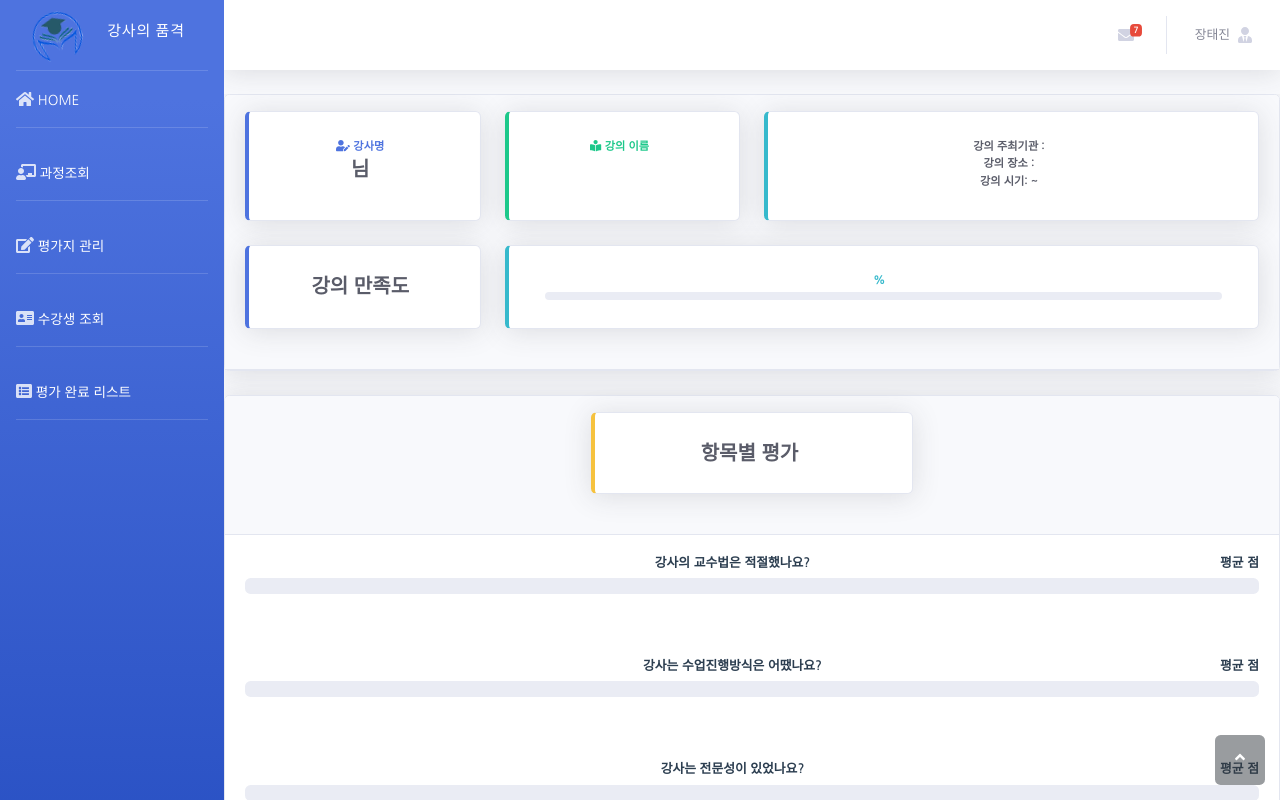
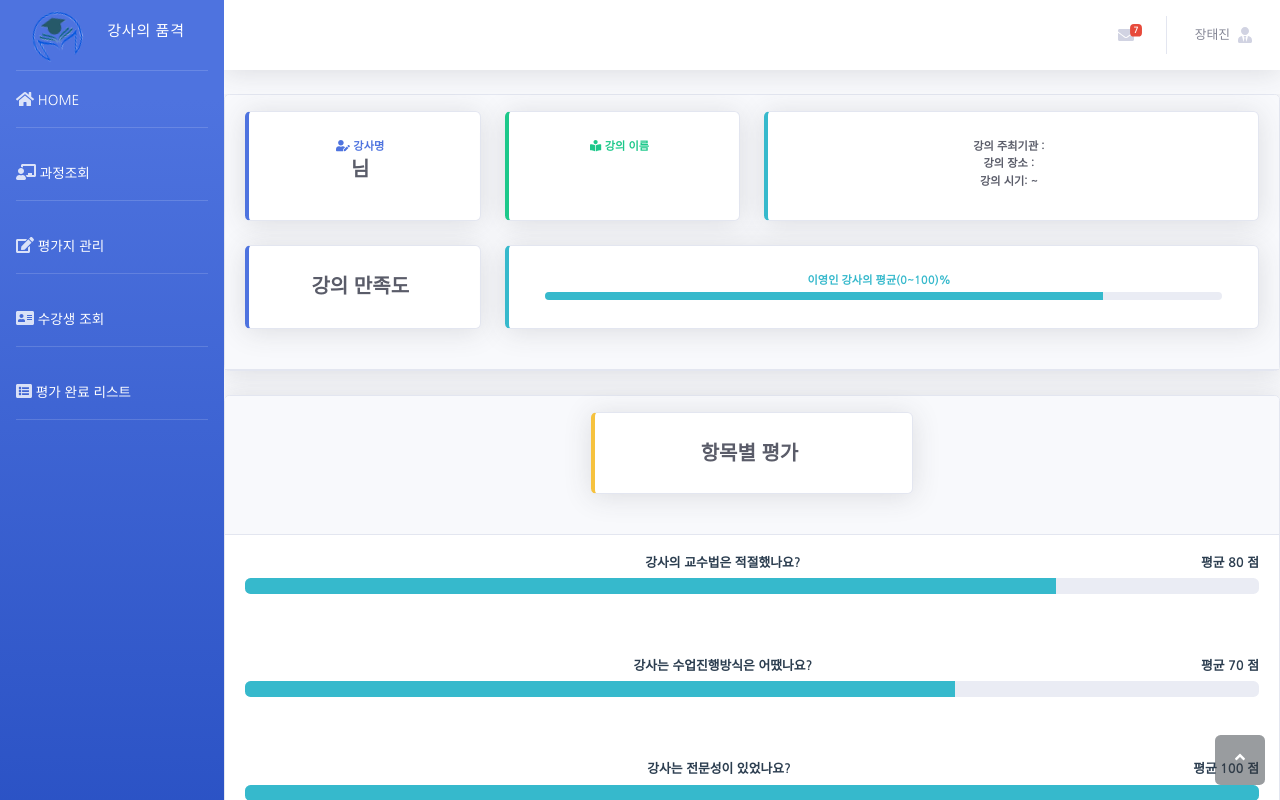
Before and after one commit to Jeongseup/Course-Evaluation-System, a Vue app in the folder client/: page /sidetest in a window 1280 px wide. Shown: the top 800 px of the page. Built offline with nearby package versions, Linux system fonts and the light colour scheme; no server answers; a web font is replaced by a local one.

Commit message:
[수정] 결과페이지 하드코딩

```diff
--- a/client/src/views/TemplateSide.vue
+++ b/client/src/views/TemplateSide.vue
@@ -155,7 +155,7 @@
                                                         <div
                                                             class="text-xs font-weight-bold text-info text-uppercase mb-1 text-center"
                                                         >
-                                                            {{ average }}%
+                                                            {{ averageTitle }}%
                                                         </div>
                                                         <div
                                                             class="row no-gutters align-items-center"
@@ -175,7 +175,7 @@
                                                                         class="progress-bar bg-info"
                                                                         role="progressbar"
                                                                         :style="[
-                                                                            `width: ${average}%`
+                                                                            `width: ${averageScore}%`
                                                                         ]"
                                                                         aria-valuemin="0"
                                                                         aria-valuemax="100"
@@ -281,21 +281,25 @@ export default {
             classEnd: null,
 
             // 평균 다시해야함
-            averageTitle: '서버에서 받은 평균(0~100)',
-            averageScore: 40,
+            averageTitle: '이영인 강사의 평균(0~100)',
+            averageScore: 82.5,
 
             result: [
                 {
-                    resultName: '강사의 교수법은 적절했나요?'
+                    resultName: '강사의 교수법은 적절했나요?',
+                    resultValue: 80
                 },
                 {
-                    resultName: '강사는 수업진행방식은 어땠나요?'
+                    resultName: '강사는 수업진행방식은 어땠나요?',
+                    resultValue: 70
                 },
                 {
-                    resultName: '강사는 전문성이 있었나요?'
+                    resultName: '강사는 전문성이 있었나요?',
+                    resultValue: 100
                 },
                 {
-                    resultName: '강사는 적절한 예시를 사용했나요?'
+                    resultName: '강사는 적절한 예시를 사용했나요?',
+                    resultValue: 80
                 }
             ]
         }
```
